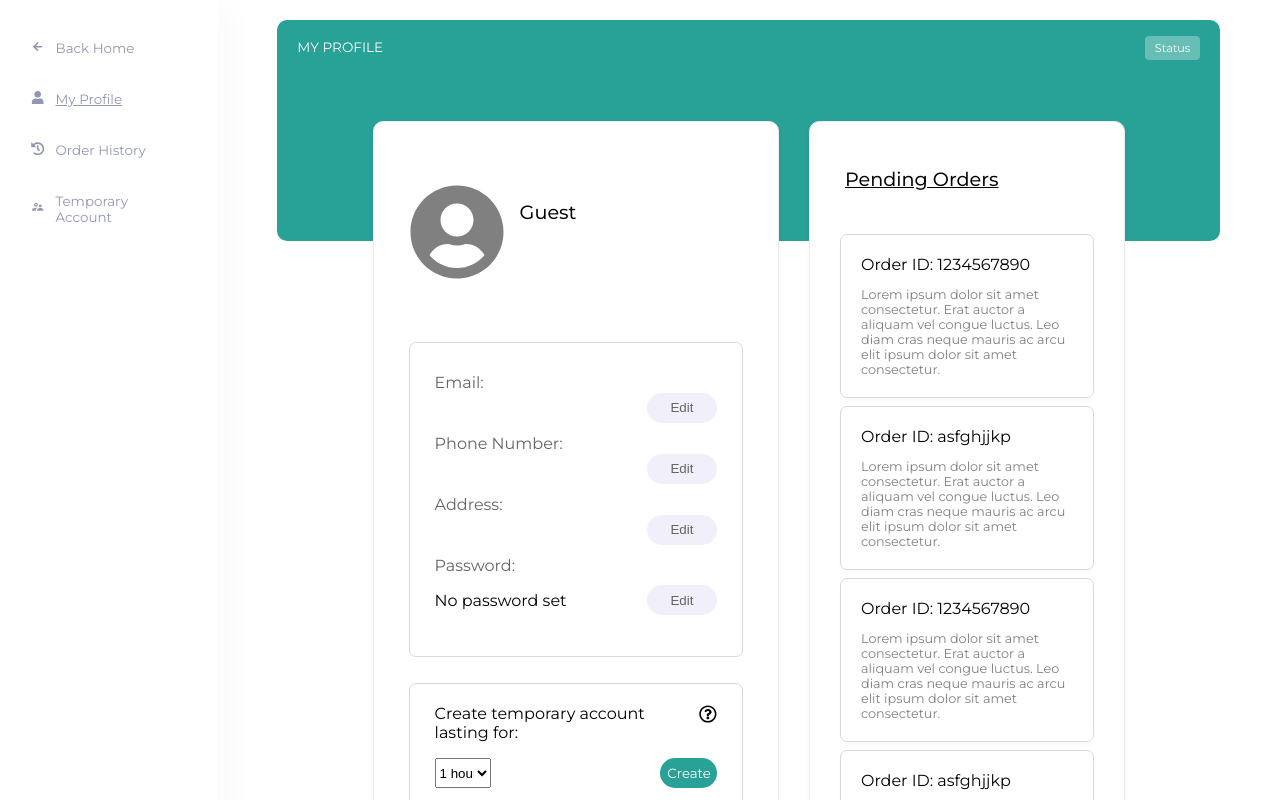
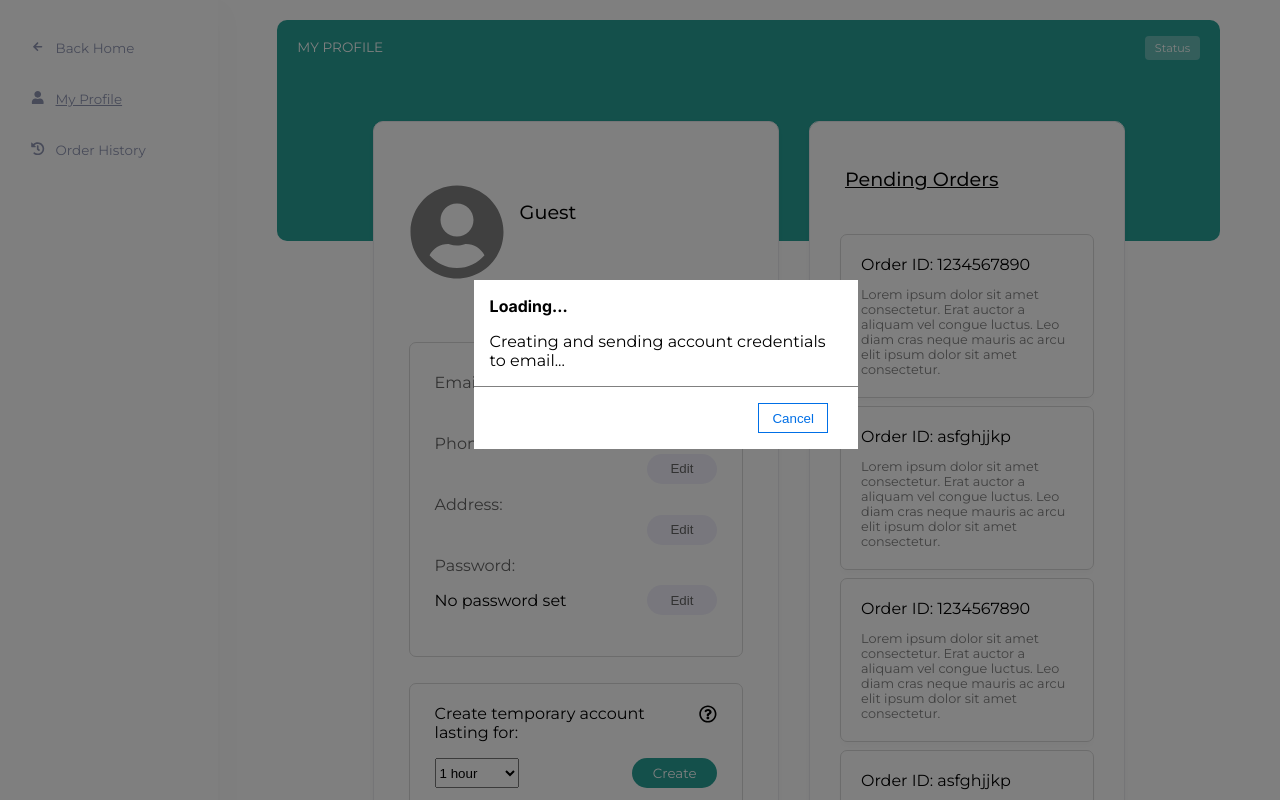
Before and after one commit to DediSepteo/WebApp-Tailor, a React (Create React App) app in the folder cha-project/: page /profile in a window 1280 px wide. Both pictures are taken after a click on the button "Create". Shown: the top 800 px of the page. Built offline with nearby package versions, Linux system fonts and the light colour scheme; a web font is replaced by a local one.

Commit message:
Working on only one active temporary account per org

```diff
--- a/cha-project/api/models/tempAccountModel.js
+++ b/cha-project/api/models/tempAccountModel.js
@@ -1,6 +1,10 @@
 const db = require('./dbconnection'); // Import the MySQL connection from dbconnection.js
 
 const TempAccount = {
+    getActiveAccount: (org_id, callback) => {
+
+    },
+
     create: (org_id, name, email, password, createdAt, callback) => {
         const query = 'INSERT INTO TempAccount (org_id, name, email, password, createdAt, status) VALUES (?, ?, ?, ?, ?, "active")';
         db.query(query, [org_id, name, email, password, createdAt], (err, results) => {
--- a/cha-project/api/routes/tempAccountRoute.js
+++ b/cha-project/api/routes/tempAccountRoute.js
@@ -7,6 +7,10 @@ const crypto = require('crypto'); // For generating random passwords
 router.post('/', async (req, res) => {
     const { org_id, orgName, expiresIn } = req.body;
     const saltRounds = 10;
+
+    function checkActiveAccount(org_id) {
+        tempAccountModel.getActiveAccount(org_id, (err, results) => { })
+    }
 
     // Convert tempAccountModel.create to return a Promise
     async function createTempAccount(org_id, retries = 3) {
--- a/cha-project/src/components/CustomPopUp.js
+++ b/cha-project/src/components/CustomPopUp.js
@@ -1,7 +1,7 @@
 import React, { useEffect, useState } from "react";
 import styles from "../styles/confirmPopUp.module.css"
 
-const CustomPopUp = ({ togglePopup, title, text, hasCancel, onConfirm }) => {
+const CustomPopUp = ({ togglePopup, title, text, hasCancel, onConfirm, hasConfirm = true }) => {
 
     const handleConfirm = (event) => {
         togglePopup()
@@ -25,7 +25,10 @@ const CustomPopUp = ({ togglePopup, title, text, hasCancel, onConfirm }) => {
                             {hasCancel && (
                                 <button className={styles.cancelBtn} onClick={handleCancel}>Cancel</button>
                             )}
-                            <button className={styles.confirmBtn} onClick={handleConfirm}>Confirm</button>
+                            {hasConfirm && (
+                                <button className={styles.confirmBtn} onClick={handleConfirm}>Confirm</button>
+                            )}
+
                         </div>
 
                     </div>
--- a/cha-project/src/components/ProfileSideNavBar.js
+++ b/cha-project/src/components/ProfileSideNavBar.js
@@ -11,7 +11,6 @@ const Links = [
     { name: "Back Home", path: "/home", icon: <IoMdArrowRoundBack /> },
     { name: "My Profile", path: "/profile", icon: <FaUser /> },
     { name: "Order History", path: "/orderhistory", icon: <FaHistory /> },
-    { name: "Temporary Account", path: "/tempacc", icon: <MdOutlineSupervisorAccount /> },
 ];
 
 const ProfileSideNavBar = () => {
--- a/cha-project/src/pages/Profile.js
+++ b/cha-project/src/pages/Profile.js
@@ -7,6 +7,7 @@ import { jwtDecode } from 'jwt-decode';
 import { FaUserCircle } from "react-icons/fa";
 import { BsQuestionCircle } from "react-icons/bs";
 import { FaRegQuestionCircle } from "react-icons/fa";
+import CustomPopUp from '../components/CustomPopUp';
 
 const orders = [
     {
@@ -49,17 +50,23 @@ export const Profile = () => {
         userName: null,
         userEmail: null,
         userPhone: null,
-        orgIndustry: null,
         userAddress1: null,
         maskedPassword: 'No password set',
     });
     const [isEditProfileVisible, setIsEditProfileVisible] = useState(false);
     const [fieldToEdit, setFieldToEdit] = useState(null);
     const [accountDuration, setAccountDuration] = useState(3600000)
+    const [showPopup, setShowPopup] = useState(false)
+    const [popupTitle, setPopupTitle] = useState("Loading...")
+    const [popupText, setPopupText] = useState("Creating and sending account credentials to email...")
 
     const updateUserDetails = (updatedField) => {
         setUserDetails((prevDetails) => ({ ...prevDetails, ...updatedField }));
     };
+
+    const togglePopup = () => {
+        setShowPopup(!showPopup)
+    }
 
     useEffect(() => {
         const fetchAndSetUserDetails = () => {
@@ -72,7 +79,6 @@ export const Profile = () => {
                         userId: decodedToken.org_id,
                         userName: decodedToken.org_name,
                         userEmail: decodedToken.email,
-                        orgIndustry: decodedToken.industry,
                         userAddress1: decodedToken.address,
                         userPhone: decodedToken.org_phone,
                     }));
@@ -107,6 +113,7 @@ export const Profile = () => {
     }
 
     const handleAccountCreation = () => {
+        togglePopup()
         const token = sessionStorage.getItem('token')
         if (token) {
             try {
@@ -124,10 +131,15 @@ export const Profile = () => {
                     })
                 })
                     .then(response => {
-                        if (!response.ok)
+                        if (!response.ok) {
+                            setPopupTitle("Error")
+                            setPopupText("Could not create temporary account.")
                             throw new Error("Could not create temporary account")
+                        }
+
                         else {
-                            alert("Temporary account created! Please check your registered email for the credentials")
+                            setPopupTitle("Success!")
+                            setPopupText("Credentials generated! Please check your email for more details.")
                         }
                     })
 
@@ -143,13 +155,13 @@ export const Profile = () => {
         userName,
         userEmail,
         userPhone,
-        orgIndustry,
         userAddress1,
         maskedPassword,
     } = userDetails;
 
     return (
         <main className={styles.mainContainer}>
+            {showPopup && <CustomPopUp togglePopup={togglePopup} hasConfirm={false} title={popupTitle} text={popupText} hasCancel={true} />}
             <div className={styles.profileSideNav}>
                 <ProfileSideNavBar />
             </div>
@@ -187,7 +199,7 @@ export const Profile = () => {
                             <div style={{ display: "flex", justifyContent: "space-between" }}>Create temporary account lasting for:<FaRegQuestionCircle size={20} /></div>
 
                             <div style={{ display: 'flex', justifyContent: "space-between", marginTop: "1em" }}>
-                                <select style={{ width: "20%" }} onChange={handleDurationChange}>
+                                <select style={{ width: "30%" }} onChange={handleDurationChange}>
                                     <option value="3600000">1 hour</option>
                                     <option value="7200000">2 hours</option>
                                     <option value="14400000">4 hours</option>
--- a/cha-project/src/styles/Profile.module.css
+++ b/cha-project/src/styles/Profile.module.css
@@ -170,7 +170,7 @@
 .createBtn {
     font-family: "Montserrat";
     margin-left:auto;
-    width: 20%;
+    width: 30%;
     color: white;
     background-color: #28A197;
     border: none;
--- a/cha-project/src/styles/confirmPopUp.module.css
+++ b/cha-project/src/styles/confirmPopUp.module.css
@@ -4,7 +4,8 @@
     background-color: black;
     height:100vh;
     width: 100vw;
-    align-self: none
+    align-self: none;
+    z-index: 10000
 }
 
 .popupBox {
@@ -14,7 +15,7 @@
     left: 37%;
     width: 30%;
     background-color:   white; /* Black background with opacity */
-    z-index: 1000; /* Makes sure it’s above all other elements */
+    z-index: 100000; /* Makes sure it’s above all other elements */
   }
 
 .popupContent {
```
